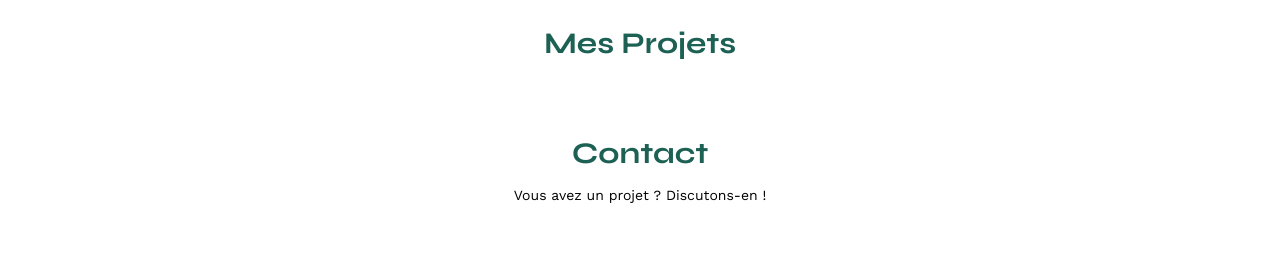
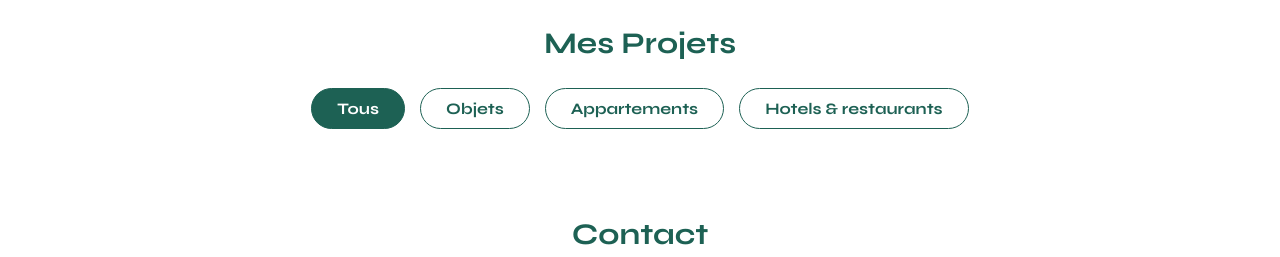
Before and after one commit to Nestradama/OCS_Portfolio-Architecte, a plain HTML site: page FrontEnd/index.html in a window 1280 px wide. Shown: the part 507-764 px from the top of the page. Drawn offline with nearby package versions, Linux system fonts and the light colour scheme; no server answers.

Commit message:
feat: added filter group in index.html

```diff
--- a/FrontEnd/assets/style.css
+++ b/FrontEnd/assets/style.css
@@ -185,3 +185,36 @@ footer nav ul {
 	justify-content: flex-end;
 	margin: 2em
 }
+
+
+/*USER STYLE*/
+
+.filter-group {
+	display: flex;
+	justify-content: center;
+	gap: 15px;
+	margin: 20px 0 40px 0;
+}
+
+.filter-btn {
+	font-family: 'Syne', sans-serif;
+	font-weight: 700;
+	font-size: 16px;
+	color: #1D6154;
+	background-color: #FFFFFF;
+	border: 1px solid #1D6154;
+	border-radius: 60px;
+	padding: 10px 25px;
+	cursor: pointer;
+	transition: all 0.2s ease;
+}
+
+.filter-btn:hover {
+	background-color: #1D6154;
+	color: #FFFFFF;
+}
+
+.filter-btn.active {
+	background-color: #1D6154;
+	color: #FFFFFF;
+}
--- a/FrontEnd/index.html
+++ b/FrontEnd/index.html
@@ -38,6 +38,12 @@
 	</section>
 	<section id="portfolio">
 		<h2>Mes Projets</h2>
+		<div class="filter-group">
+			<button class="filter-btn active" data-filter="all">Tous</button>
+			<button class="filter-btn" data-filter="1">Objets</button>
+			<button class="filter-btn" data-filter="2">Appartements</button>
+			<button class="filter-btn" data-filter="3">Hotels & restaurants</button>
+		</div>
 		<div class="gallery" id="gallery_container">
 
 		</div>
--- a/js/index.js
+++ b/js/index.js
@@ -20,6 +20,7 @@ async function getImages() {
 
 function populateGallery(json){
     if (!json || json.length === 0) return;
+    console.log(json)
     GALLERY_CONTAINER.innerHTML=''
     for(let i = 0; i < json.length; i++){
         let item = json[i]
```
